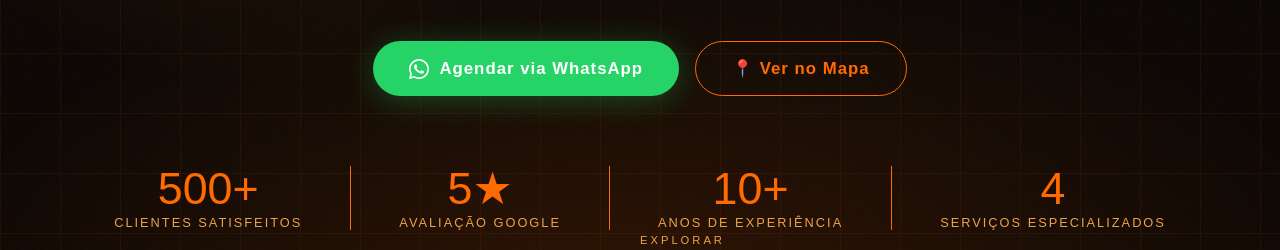
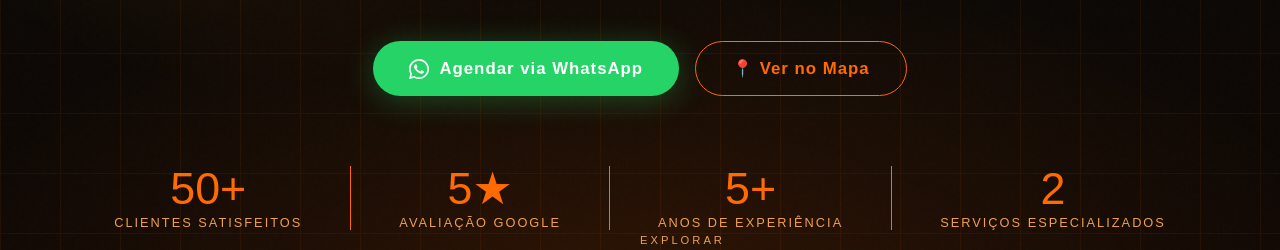
Before and after one commit to Henrique-alvez/lava-rapido-almeida, a plain HTML site: page index.html in a window 1280 px wide. Shown: the part 547-797 px from the top of the page. Drawn offline with Linux system fonts and the light colour scheme.

Commit message:
Update statistics in index.html

```diff
--- a/index.html
+++ b/index.html
@@ -49,7 +49,7 @@
 
   <div class="hero-stats">
     <div class="stat">
-      <div class="stat-num">500+</div>
+      <div class="stat-num">50+</div>
       <div class="stat-label">Clientes Satisfeitos</div>
     </div>
     <div class="stat-divider"></div>
@@ -59,12 +59,12 @@
     </div>
     <div class="stat-divider"></div>
     <div class="stat">
-      <div class="stat-num">10+</div>
+      <div class="stat-num">5+</div>
       <div class="stat-label">Anos de Experiência</div>
     </div>
     <div class="stat-divider"></div>
     <div class="stat">
-      <div class="stat-num">4</div>
+      <div class="stat-num">2</div>
       <div class="stat-label">Serviços Especializados</div>
     </div>
   </div>
```
